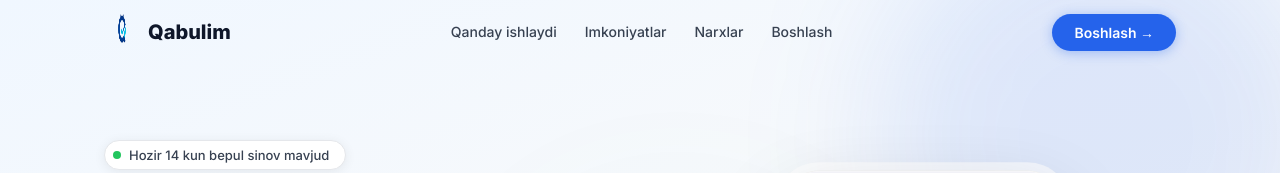
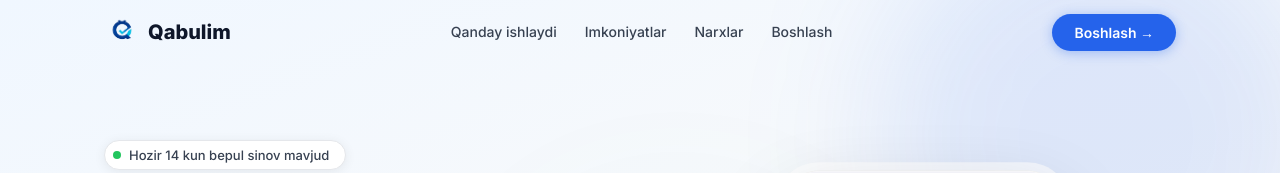
Before and after one commit to doniyorjon-k/qabul-bot, a React (Vite) app in the folder landing/: page / in a window 1280 px wide. Shown: the top 173 px of the page. Built offline with nearby package versions, Linux system fonts and the light colour scheme; no server answers.

Commit message:
fix: navbar logo background-image crop yondashuvi

```diff
--- a/landing/src/components/Nav.jsx
+++ b/landing/src/components/Nav.jsx
@@ -28,9 +28,7 @@ export default function Nav() {
       <div className="container">
         <div className="nav-inner">
           <a href="#" className="nav-logo">
-            <span className="nav-logo-icon">
-              <img src="/logo.png" alt="" />
-            </span>
+            <span className="nav-logo-icon" />
             Qabulim
           </a>
           <div className="nav-links">
--- a/landing/src/index.css
+++ b/landing/src/index.css
@@ -94,11 +94,9 @@ img { max-width: 100%; display: block; }
   display: flex; align-items: center; gap: 8px;
 }
 .nav-logo-icon {
-  width: 36px; height: 36px; border-radius: 8px;
-  overflow: hidden; flex-shrink: 0;
-  display: flex; align-items: center; justify-content: center;
+  width: 36px; height: 36px; border-radius: 8px; flex-shrink: 0;
+  background: url('/logo.png') center center / 250% auto no-repeat;
 }
-.nav-logo-icon img { height: 90px; width: auto; flex-shrink: 0; }
 .nav-links { display: flex; align-items: center; gap: 28px; }
 .nav-links a {
   font-size: 14px; font-weight: 500; color: var(--med); transition: color .2s;
```
